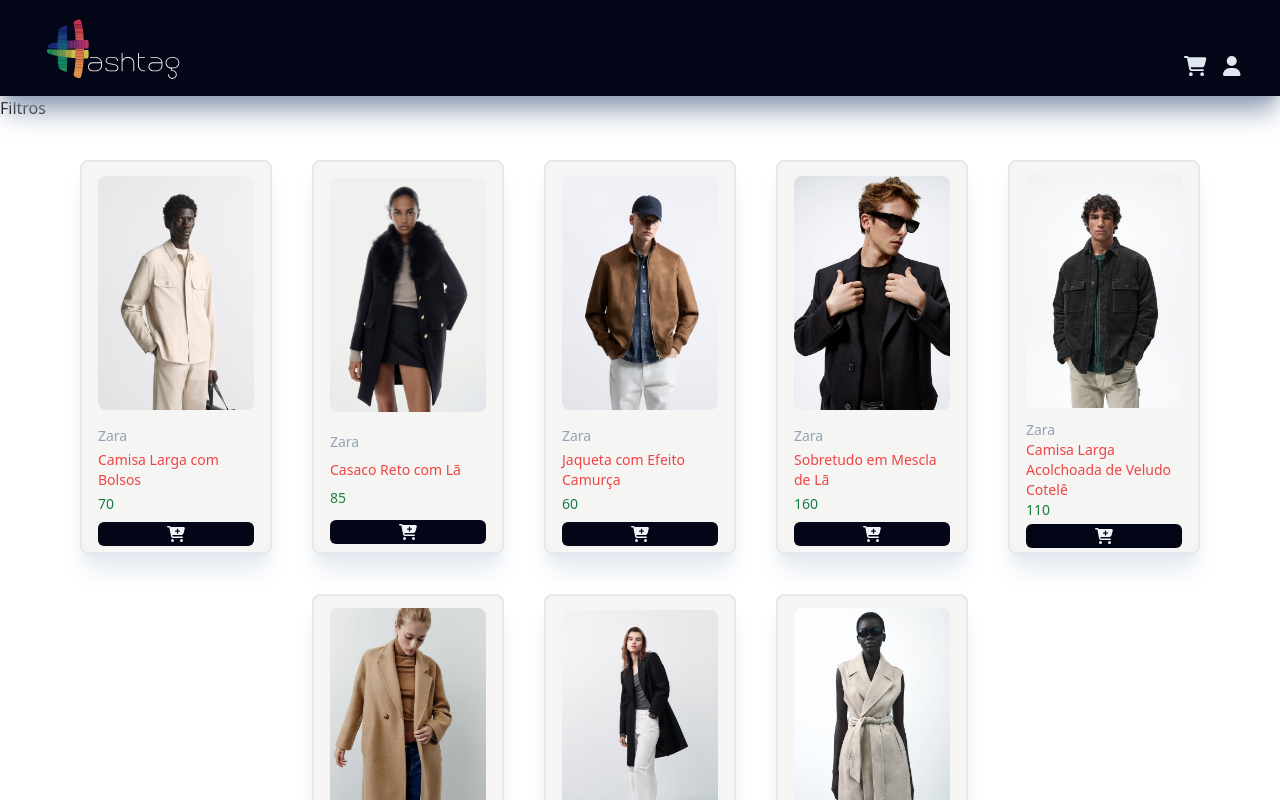
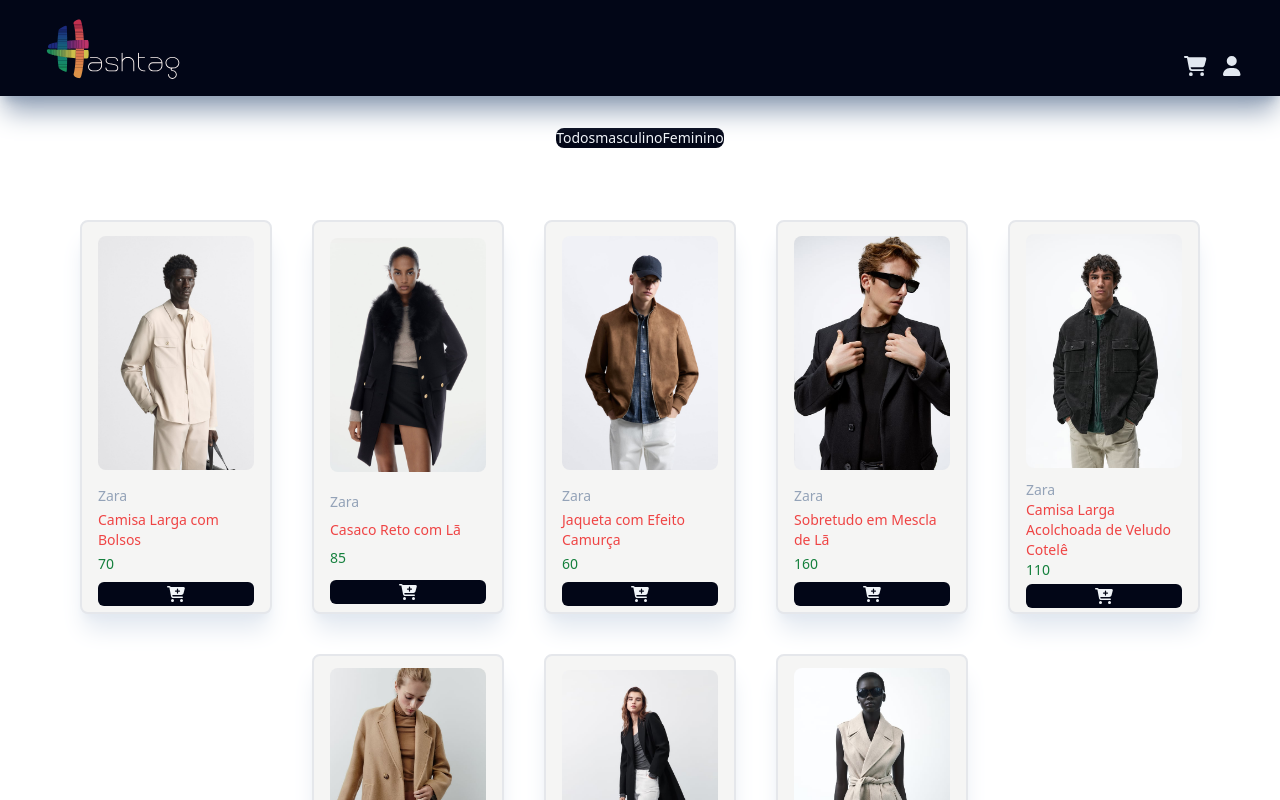
Before and after one commit to EngSivaldo/react-ecommerce, a React (Vite) app in the folder magazineHashtagR/: page / in a window 1280 px wide. Shown: the top 800 px of the page. Built offline with nearby package versions, Linux system fonts and the light colour scheme.

Commit message:
A caixa de filtros de produtos

```diff
--- a/magazineHashtagR/src/pages/HomePage/MainSection.jsx
+++ b/magazineHashtagR/src/pages/HomePage/MainSection.jsx
@@ -1,9 +1,10 @@
+import ProductFilters from "./productFilter";
 import PorductsContainer from "./ProductsContainer";
 
 const MainSection = () =>{
   return (
     <>
-      <h1>Filtros</h1>
+      <ProductFilters />
       <PorductsContainer />
     </>
   );
--- /dev/null
+++ b/magazineHashtagR/src/pages/HomePage/productFilter.jsx
@@ -0,0 +1,17 @@
+import PorductsContainer from "./ProductsContainer"
+
+const ProductFilters = () =>{
+  return (
+    <section className="flex justify-center items-center py-8 ">
+      <input id="filter-0" type="radio" name="filter-selection" className="hidden"/>
+      <label className="rounded-s-lg bg-slate-950 hover:bg-slate-80p-2 text-sm text-slate-100 cursor-pointer" htmlFor="filter-0">Todos</label>
+      <input id="filter-1" type="radio" name="filter-selection" className="hidden"/>
+      <label className=" bg-slate-950 hover:bg-slate-80p-2 text-sm text-slate-100 cursor-pointer" htmlFor="filter-1">masculino</label>
+      <input id="filter-2" type="radio" name="filter-selection" className="hidden"/>
+      <label dir="rtl" className="rounded-s-lg bg-slate-950 hover:bg-slate-80p-2 text-sm text-slate-100 cursor-pointer" htmlFor="filter-2">Feminino</label>
+    </section>
+  )
+
+}
+
+export default ProductFilters
```
